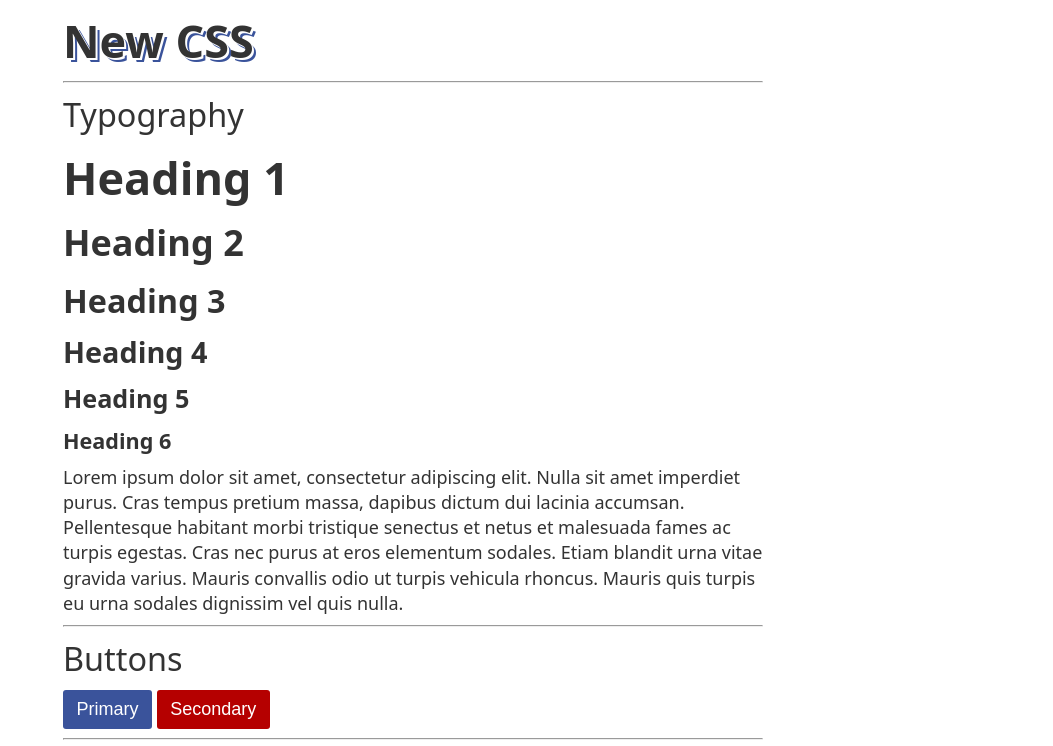
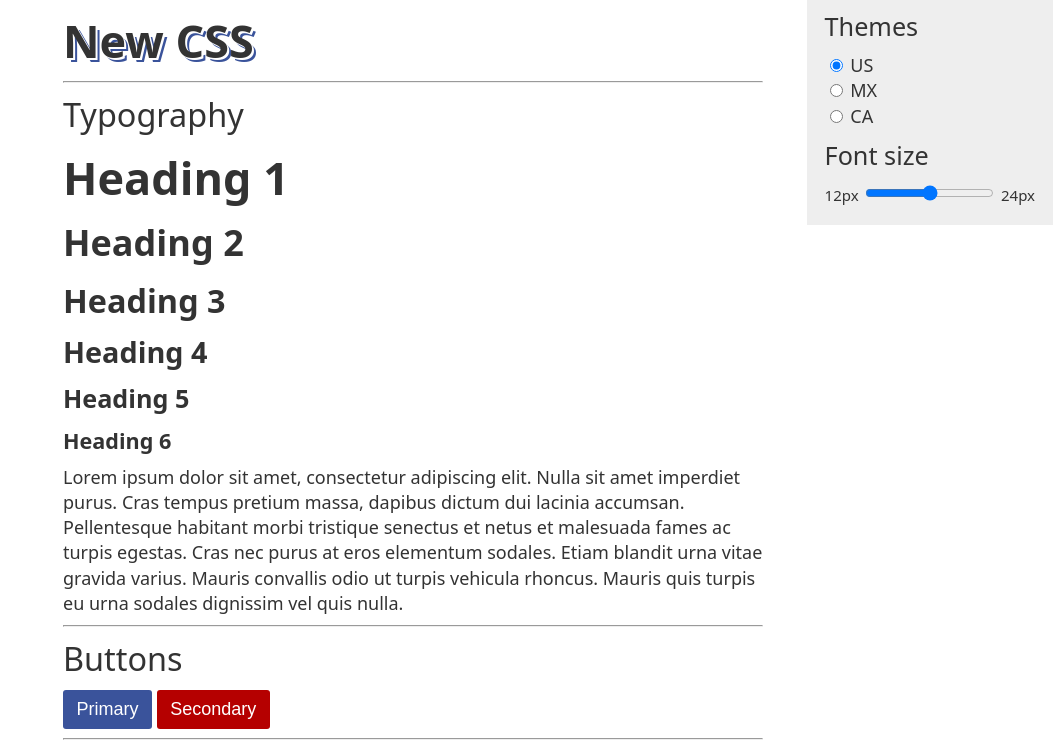
Before and after one commit to filoxo/new-css, a website: page index.html in a window 1280 px wide. Shown: the top 746 px of the page, without its empty margins (227-1280 px from the left). Drawn offline with Linux system fonts and the light colour scheme; files that its build step writes are made by us from their sources.

Commit message:
Move controls to fixed element

```diff
--- a/index.html
+++ b/index.html
@@ -11,6 +11,29 @@
         <main class="page">
             <h1 class="brand">New CSS</h1>
             <hr>
+            <section style="position: fixed; top: 0; right: 0; padding: 0 1rem 1rem; background: #eee;">
+                <h5 class="light">Themes</h5>
+                <div>
+                    <div>
+                        <input type="radio" value="us" id="us" name="themeOption" checked>
+                        <label for="us">US</label>
+                    </div>
+                    <div>
+                        <input type="radio" value="mx" id="mx" name="themeOption">
+                        <label for="mx">MX</label>
+                    </div>
+                    <div>
+                        <input type="radio" value="ca" id="ca" name="themeOption">
+                        <label for="ca">CA</label>
+                    </div>
+                </div>
+                <h5 class="light">Font size</h5>
+                <div>
+                    <small>12px</small>
+                    <input id="fontSizeInput" type="range" min="12" max="24">
+                    <small>24px</small>
+                </div>
+            </section>
             <section>
                 <h3 class="light">Typography</h3>
                 <div>
@@ -67,23 +90,6 @@
                 </div>
             </section>
             <hr>
-            <section>
-                <h3 class="light">Themes</h3>
-                <div>
-                    <div>
-                        <input type="radio" value="us" id="us" name="themeOption" checked>
-                        <label for="us">US</label>
-                    </div>
-                    <div>
-                        <input type="radio" value="mx" id="mx" name="themeOption">
-                        <label for="mx">MX</label>
-                    </div>
-                    <div>
-                        <input type="radio" value="ca" id="ca" name="themeOption">
-                        <label for="ca">CA</label>
-                    </div>
-                </div>
-            </section>
         </main>
         <script src="/script.js"></script>
     </body>
```
